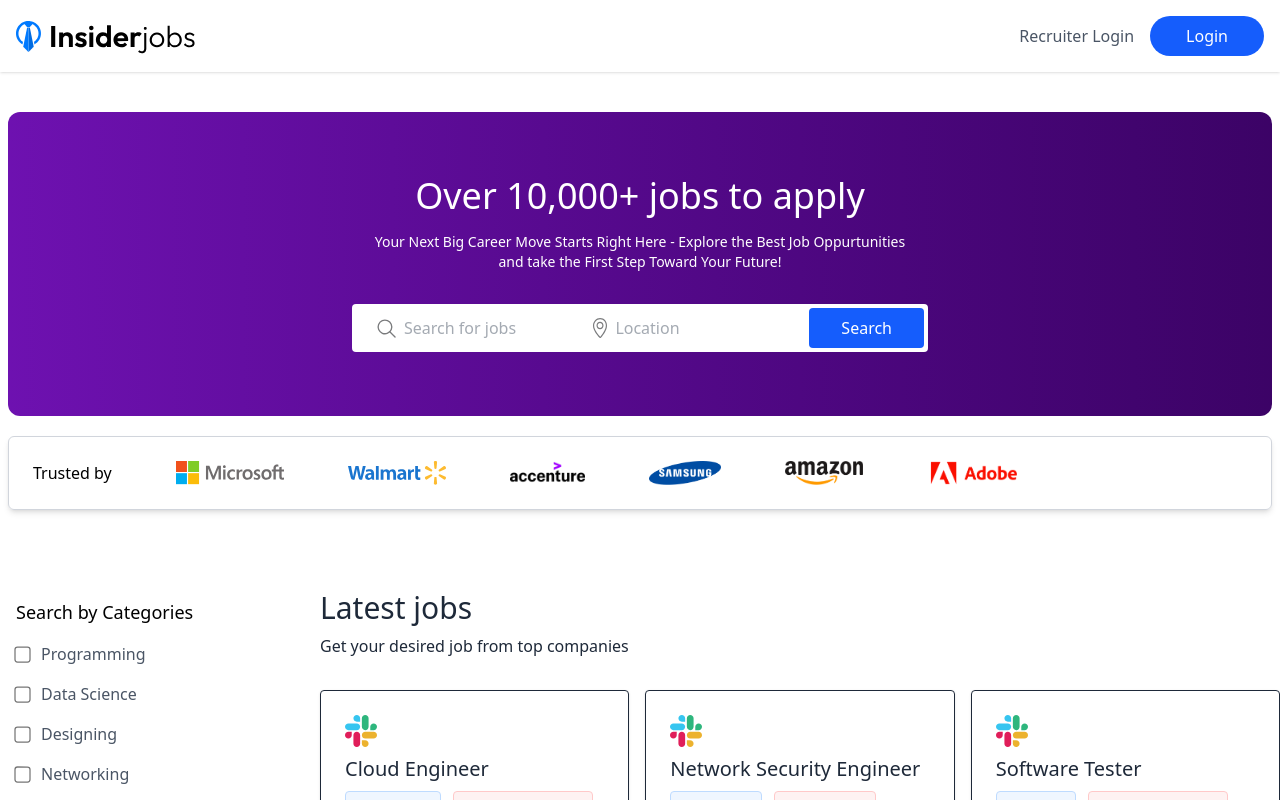
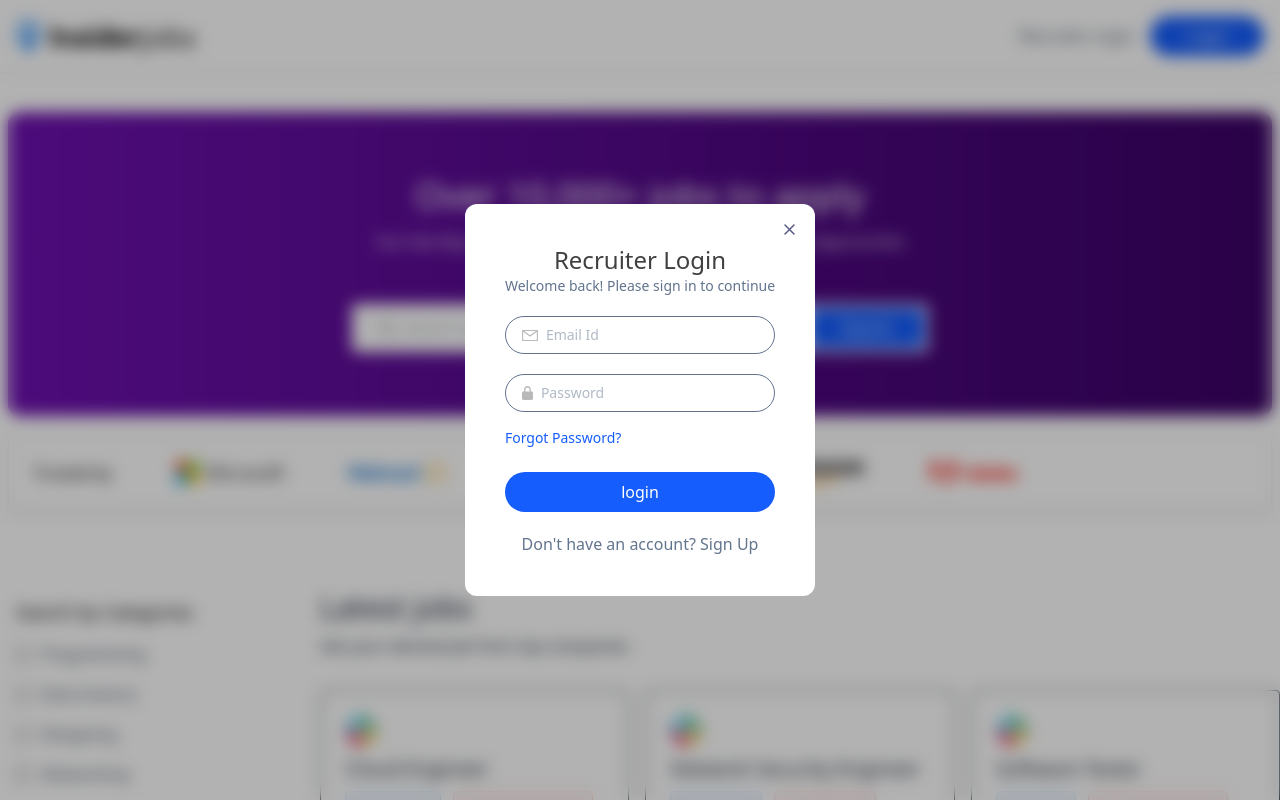
Before and after one commit to Pardeep-pathania/job-portal, a React (Vite) app in the folder client/: page / in a window 1280 px wide. Both pictures are taken after a click on the button "Recruiter Login". Shown: the top 800 px of the page. Built offline with nearby package versions, Linux system fonts and the light colour scheme; no server answers.

Commit message:
popup for sign in and sign up

```diff
--- a/client/src/App.jsx
+++ b/client/src/App.jsx
@@ -1,12 +1,18 @@
-import React from 'react'
+import React, { useContext } from 'react'
 import { Route, Routes } from 'react-router-dom'
 import Home from './pages/Home'
 import ApplyJob from './pages/ApplyJob'
 import Application from './pages/Application'
+import RecruiterLogin from './components/RecruiterLogin'
+import { AppContext } from './context/AppContext'
 
 const App = () => {
+
+const {showRecruiterLogin} = useContext(AppContext)
+
   return (
     <div>
+      {showRecruiterLogin && <RecruiterLogin/>}
       <Routes>
         <Route path='/' element={<Home/>}/>
         <Route path='/apply-job/:id' element={<ApplyJob/>}/>
--- a/client/src/components/Navbar.jsx
+++ b/client/src/components/Navbar.jsx
@@ -1,13 +1,16 @@
-import React from "react";
+import React, { useContext } from "react";
 import { assets } from "../assets/assets";
 import {useClerk, UserButton, useUser} from "@clerk/clerk-react";
 import { Link, useNavigate } from "react-router-dom";
+import { AppContext } from "../context/AppContext";
 
 const Navbar = () => {
 
 const {openSignIn} = useClerk()
-const {user} = useUser( )
+const {user} = useUser()
 const navigate = useNavigate()
+
+const {setShowRecruiterLogin} = useContext(AppContext)
 
   return (
     <div className="shadow py-4">
@@ -22,7 +25,7 @@ const navigate = useNavigate()
           <UserButton/>
           </div>
           :  <div className="flex gap-4 max-sm:text-xs">
-          <button className="text-gray-600">Recruiter Login</button>
+          <button onClick={e => setShowRecruiterLogin(true)} className="text-gray-600">Recruiter Login</button>
           <button onClick={e => openSignIn()} className="bg-blue-600 text-white px-6 sm:px-9 py-2 rounded-full">Login</button>
         </div>
         }
--- /dev/null
+++ b/client/src/components/RecruiterLogin.jsx
@@ -0,0 +1,139 @@
+import React, { useContext, useEffect, useState } from "react";
+import { assets } from "../assets/assets";
+import { AppContext } from "../context/AppContext";
+
+const RecruiterLogin = () => {
+  const [state, setState] = useState("Login");
+  const [name, setName] = useState("");
+  const [password, setPassword] = useState("");
+  const [email, setEmail] = useState("");
+
+  const [image, setImage] = useState(false);
+
+  const [isTextDataSubmitted, setIsTextDataSubmitted] = useState(false);
+
+  const {setShowRecruiterLogin} = useContext(AppContext)
+
+  const onSubmitHandler = async (e) => {
+    e.preventDefault();
+
+    if (state == "Sign Up" && !isTextDataSubmitted) {
+      setIsTextDataSubmitted(true);
+    }
+  };
+
+  useEffect(()=>{
+    document.body.style.overflow = 'hidden'
+
+    return () => {
+      document.body.style.overflow = 'unset'
+    }
+  },[])
+
+  return (
+    <div className="absolute top-0 left-0 right-0 bottom-0 z-10 backdrop-blur-sm bg-black/30 flex justify-center items-center">
+      <form
+        onSubmit={onSubmitHandler}
+        className="relative bg-white p-10 rounded-xl text-slate-500"
+      >
+        <h1 className="text-center text-2xl text-neutral-700 font-medium">
+          Recruiter {state}
+        </h1>
+        <p className="text-sm">Welcome back! Please sign in to continue</p>
+
+        {state === "Sign Up" && isTextDataSubmitted ? (
+          <>
+            <div className="flex items-center gap-4 my-10 ">
+              <label htmlFor="image">
+                <img className="w-16 rounded-full" src={ image ? URL.createObjectURL(image) : assets.upload_area} alt="" />
+                <input onChange={e=> setImage(e.target.files[0])} type="file" id="image" hidden />
+              </label>
+              <p>Upload Company <br /> logo</p>
+            </div>
+          </>
+        ) : (
+          <>
+            {state !== "Login" && (
+              <div className="border px-4 py-2 flex items-center gap-2 rounded-full mt-5">
+                <img src={assets.person_icon} alt="" />
+                <input
+                  className="outline-none text-sm"
+                  onChange={(e) => setName(e.target.value)}
+                  value={name}
+                  type="text"
+                  placeholder="Company Name"
+                  required
+                />
+              </div>
+            )}
+
+            <div className="border px-4 py-2 flex items-center gap-2 rounded-full mt-5">
+              <img src={assets.email_icon} alt="" />
+              <input
+                className="outline-none text-sm"
+                onChange={(e) => setEmail(e.target.value)}
+                value={email}
+                type="email"
+                placeholder="Email Id"
+                required
+              />
+            </div>
+
+            <div className="border px-4 py-2 flex items-center gap-2 rounded-full mt-5">
+              <img src={assets.lock_icon} alt="" />
+              <input
+                className="outline-none text-sm"
+                onChange={(e) => setPassword(e.target.value)}
+                value={password}
+                type="password"
+                placeholder="Password"
+                required
+              />
+            </div>
+          </>
+        )}
+
+        {state === 'Login' && <p className="text-sm text-blue-600 my-4 cursor-pointer">
+          Forgot Password?
+        </p>}
+
+        <button
+          type="submit"
+          className="bg-blue-600 mt-2 text-white w-full py-2 rounded-full"
+        >
+          {state === "Login"
+            ? "login"
+            : isTextDataSubmitted
+            ? "create account"
+            : "next"}
+        </button>
+
+        {state == "Login" ? (
+          <p className="text-center mt-5">
+            Don't have an account?{" "}
+            <span
+              className="text-bluee-600 cursor-pointer"
+              onClick={() => setState("Sign Up")}
+            >
+              Sign Up
+            </span>{" "}
+          </p>
+        ) : (
+          <p className="text-center mt-5">
+            Already have an account?{" "}
+            <span
+              className="text-bluee-600 cursor-pointer"
+              onClick={() => setState("Login")}
+            >
+              Login
+            </span>
+          </p>
+        )}
+
+        <img onClick={e=> setShowRecruiterLogin(false)} src={assets.cross_icon} alt='' className="absolute top-5 right-5 cursor-pointer" />
+      </form>
+    </div>
+  );
+};
+
+export default RecruiterLogin;
--- a/client/src/context/AppContext.jsx
+++ b/client/src/context/AppContext.jsx
@@ -14,6 +14,8 @@ export const AppContextProvider = (props) => {
 
     const [jobs, setJobs] = useState([])
 
+    const [showRecruiterLogin, setShowRecruiterLogin] = useState(false)
+
     // function to fetch job data
     const fetchJobs = async () =>{
         setJobs(jobsData)
@@ -26,7 +28,8 @@ export const AppContextProvider = (props) => {
     const value = {
         searchFilter,setSearchFilter,
         isSearched, setIsSearched,
-        jobs, setJobs
+        jobs, setJobs, showRecruiterLogin,
+        setShowRecruiterLogin
     }
 
     return (
```
